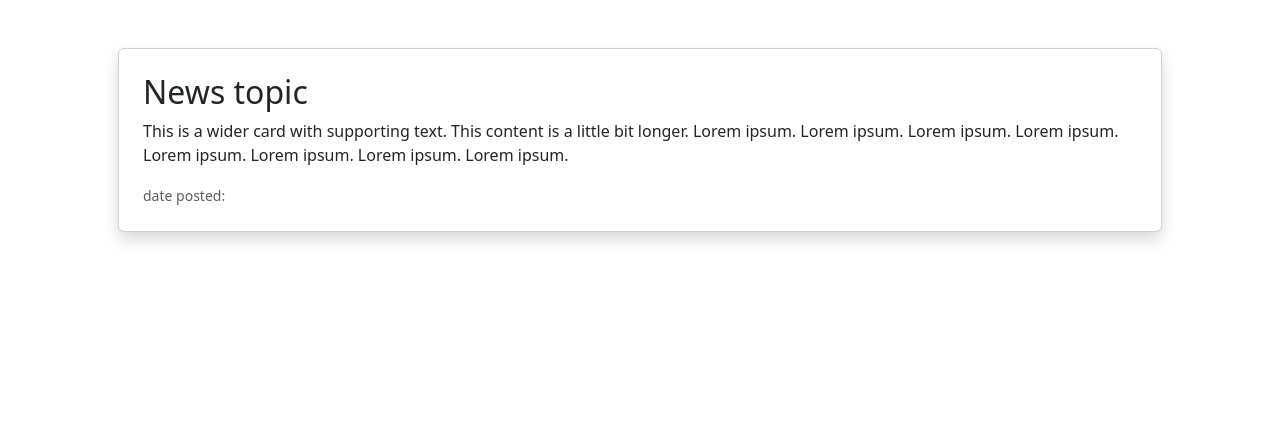
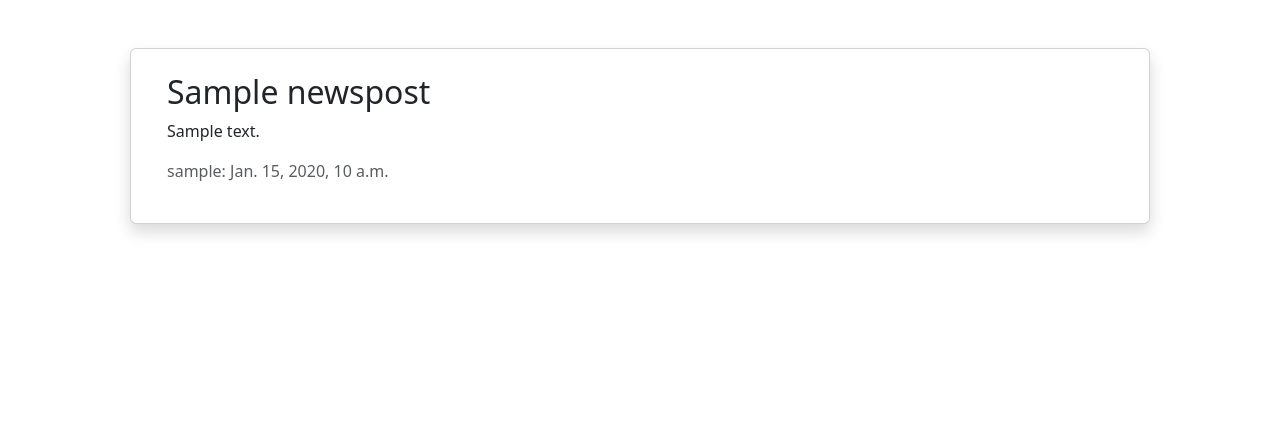
Before and after one commit to Tiggax/DEDIS-project, a Django app: page /news in a window 1280 px wide. Shown: the part 68-509 px from the top of the page. Run offline with Django 5.2, Linux system fonts and the light colour scheme; tables that the repository leaves empty hold one stand-in row (values such as "Sample post"); parts of the project's set-up code (start-up, migrations or seed data) failed here and were passed over; some libraries are stand-ins or nearby versions.

Commit message:
Successful news loading from DB using standard Django practice.

```diff
--- a/templates/pages/news.html
+++ b/templates/pages/news.html
@@ -1,7 +1,13 @@
 {% extends "base.html" %}
 {% load static %}
 {% block content %}
-<div class="row">
-{% include "widgets/news_post.html" %}
+<div class="col">
+{% for post in posts %}
+{% comment %} <div hx-post="{% url 'render' 'widgets/news_post.html' post %}" hx-trigger="load">
+  <img alt="Result loading..." class="htmx-indicator" width="150" src="/img/bars.svg"/>
+</div> {% endcomment %}
+{% include "widgets/news_post.html" with data=post %}
+{% endfor %}
+
 </div>
 {% endblock content%}
--- a/templates/widgets/news_post.html
+++ b/templates/widgets/news_post.html
@@ -1,12 +1,12 @@
-<div class="card shadow w-25 p-4 m-5 col">
-    <h2>News topic</h2>
-    <p class="card-text">This is a wider card with supporting text. This content is a little bit longer. Lorem ipsum. Lorem ipsum. Lorem ipsum. Lorem ipsum. Lorem ipsum. Lorem ipsum. Lorem ipsum. Lorem ipsum. </p>
-    <div class="justify-content-between">
+<div class="card shadow p-4 m-5 row">
+    <h2>{{ data.title }}</h2>
+    <p class="card-text">{{data.content|safe}}</p>
+    <div class="row">
     {% comment %} <div class="btn-group">
         <button type="button" class="btn btn-sm btn-outline-secondary">View</button>
         <button type="button" class="btn btn-sm btn-outline-secondary">Edit</button>
     </div> {% endcomment %}
-    <small class="text-body-secondary">date posted:</small>
+    <p class="text-body-secondary col">{{data.post_author}}: {{data.created}}</p>
+    <small class="text-body-secondary col"></small>
     </div>
-
 </div>
```
